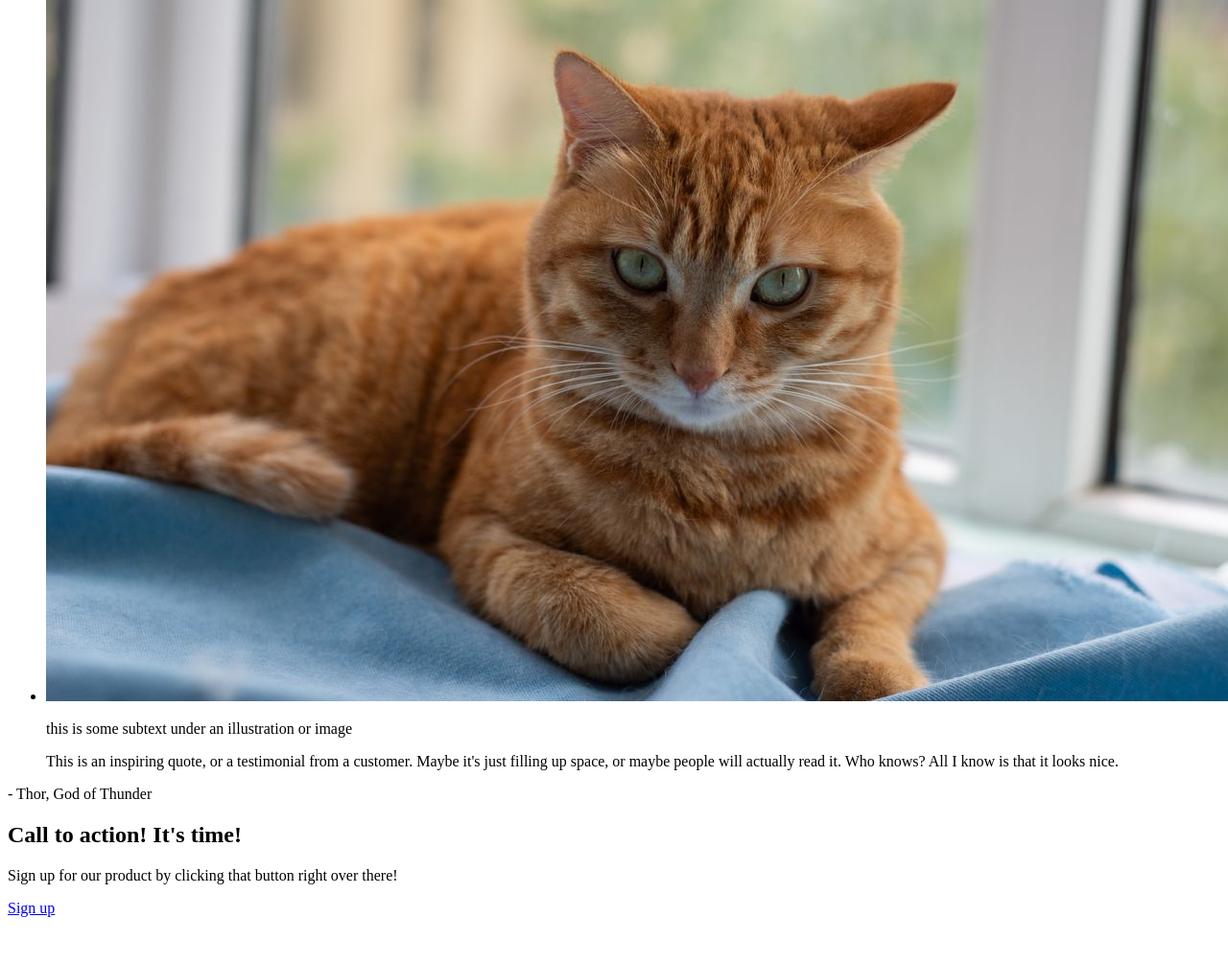
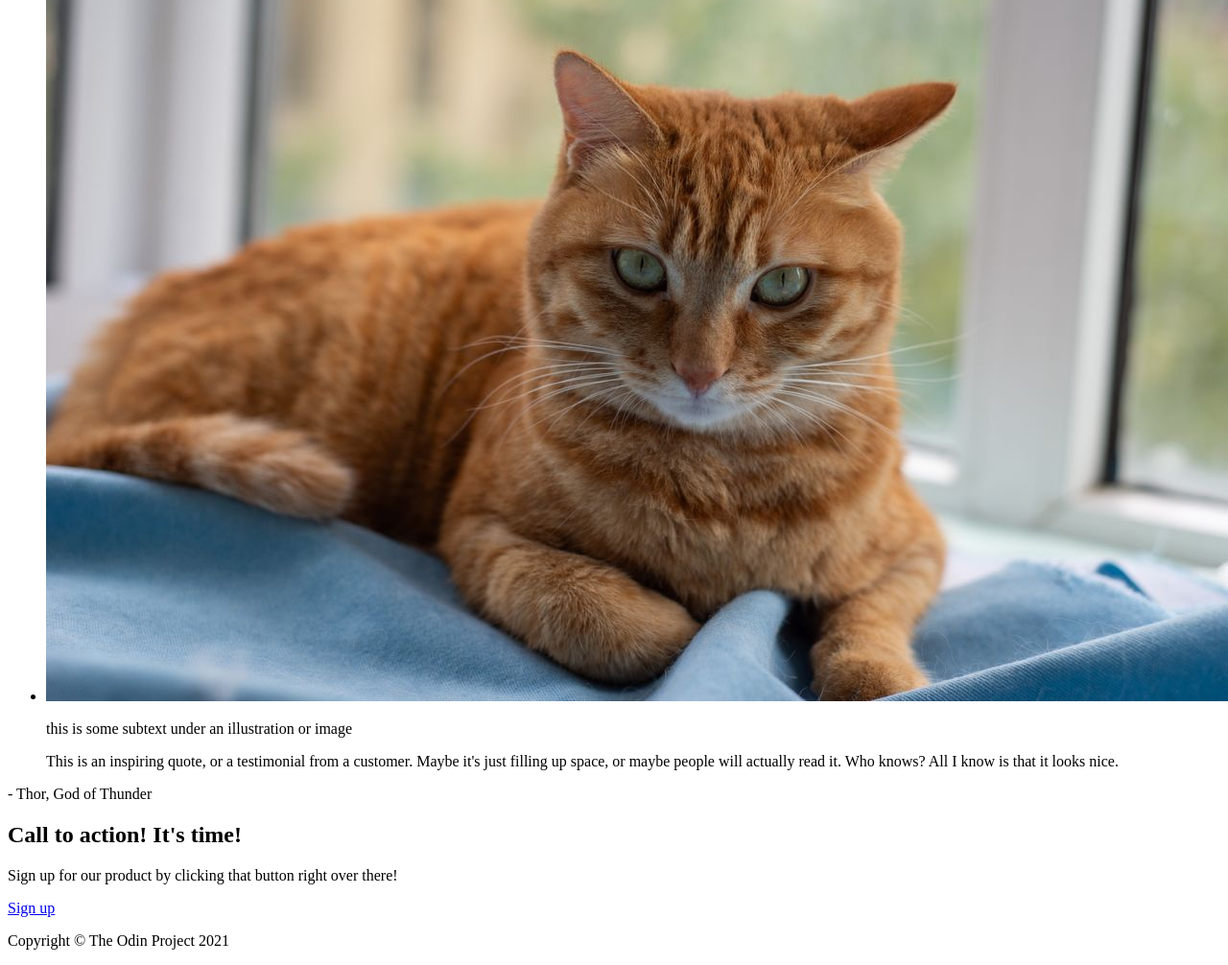
Before and after one commit to olsemeniuk/TOP-landing-page-project, a plain HTML site: page index.html in a window 1280 px wide. Shown: the part 3807-4813 px from the top of the page at 96% size. Before the commit the page ends 4771 px from the top, so only its background shows below. Drawn offline with Linux system fonts and the light colour scheme.

Commit message:
Add html for footer

```diff
--- a/index.html
+++ b/index.html
@@ -81,5 +81,10 @@
       </div>
     </div>
   </div>
+  <footer class="footer">
+    <div class="container">
+      <p class="footer__text">Copyright &copy; The Odin Project 2021</p>
+    </div>
+  </footer>
 </body>
 </html>
```
